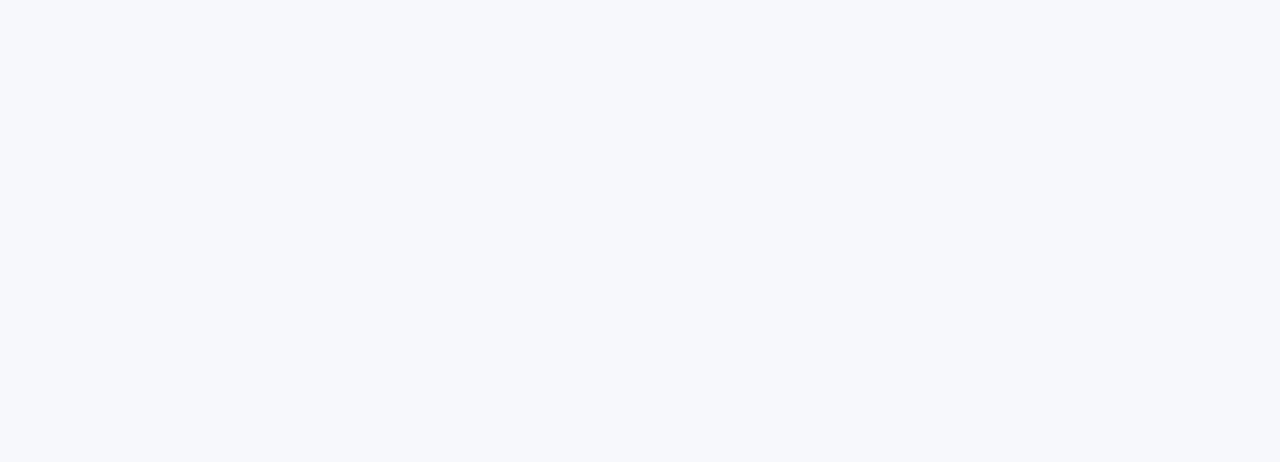
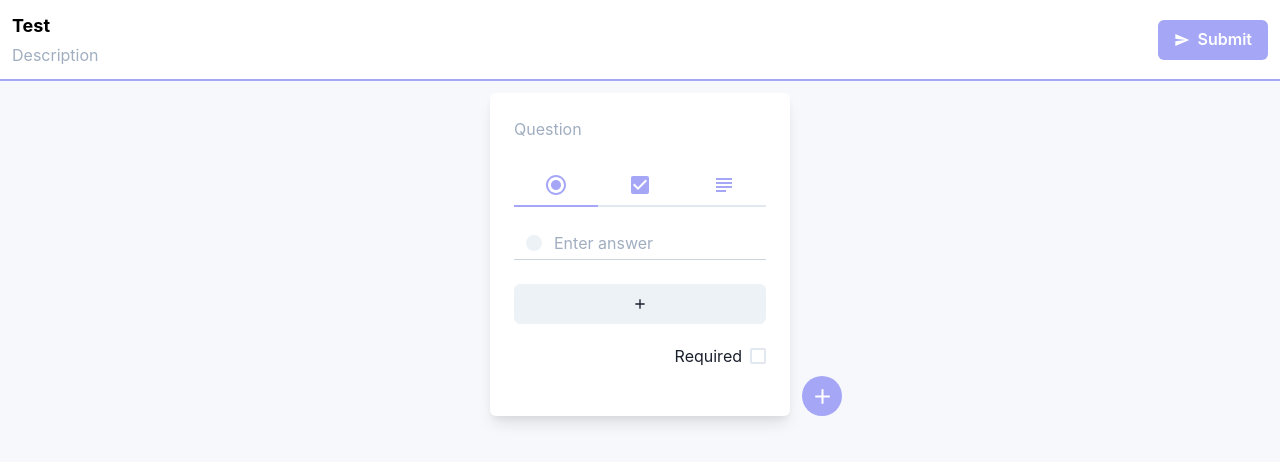
Before and after one commit to lm52738/Anketica, a React (Create React App) app in the folder client/: page /survey in a window 1280 px wide. Shown: the top 462 px of the page. Built offline with nearby package versions, Linux system fonts and the light colour scheme; no server answers.

Commit message:
ispunjavanje ankete (jos nije gotovo)

```diff
--- a/client/src/App.tsx
+++ b/client/src/App.tsx
@@ -6,6 +6,7 @@ import ProfilePage from "pages/ProfilePage";
 import Groups from "components/Groups";
 import React from "react";
 import { BrowserRouter as Router, Route, Switch } from "react-router-dom";
+import SurveyPage from "pages/SurveyPage";
 
 const theme = extendTheme({
   colors: {
@@ -40,6 +41,9 @@ export const App = () => {
           <Route path="/new-survey" exact>
             <NewSurvey />
           </Route>
+          <Route path="/survey" exact>
+            <SurveyPage />
+          </Route>
           <Route path="/profile" exact>
             <ProfilePage />
           </Route>
--- a/client/src/components/profileCreation/ProfileBody.tsx
+++ b/client/src/components/profileCreation/ProfileBody.tsx
@@ -16,34 +16,27 @@ import { MdClose } from "react-icons/md";
 import { useHistory } from "react-router";
 import { PrimaryButton, SecondaryButton } from "../shared/Buttons";
 import axios from "axios";
-import { BsFillPersonFill  } from "react-icons/bs";
+import { BsFillPersonFill } from "react-icons/bs";
 
 interface Props {
   switchFormMode: VoidFunction;
 }
 
 interface User {
-  id: number,
-  ime: string,
-  prezime: string,
-  mail: string,
-  datum_rod: Date,
-  rod: string,
-  password: string,
+  id: number;
+  ime: string;
+  prezime: string;
+  mail: string;
+  datum_rod: Date;
+  rod: string;
+  password: string;
 }
 
 export const ProfileView: FC<Props> = ({ switchFormMode }) => {
   var [user, setUser] = useState<User>();
 
   const getUserData = () => {
-    const token = JSON.parse(localStorage.getItem("user")!).token;
-    const headers = {
-      headers: {
-        Authorization: "Bearer " + token,
-      },
-    };
-
-    axios.get<User>("http://localhost:9000/profile", headers).then((response) => {
+    axios.get<User>("http://localhost:9000/profile").then((response) => {
       console.log(response.data);
       setUser(response.data);
     });
@@ -54,17 +47,12 @@ export const ProfileView: FC<Props> = ({ switchFormMode }) => {
   return (
     <>
       <Flex minW="full">
-          <BsFillPersonFill size = {50}/>
+        <BsFillPersonFill size={50} />
         <Text fontSize="3xl" fontWeight="bold">
           Your profile
         </Text>
       </Flex>
-        <VStack
-          as="form"
-          spacing="6"
-          align="start"
-          minW="full"
-        >
+      <VStack as="form" spacing="6" align="start" minW="full">
         <Box minW="full">
           <Text>First name:</Text>
           <Text>{user?.ime}</Text>
@@ -79,7 +67,7 @@ export const ProfileView: FC<Props> = ({ switchFormMode }) => {
         </Box>
         <Box minW="full">
           <Text>Date of Birth:</Text>
-              <Text>{user?.datum_rod.toString().substring(0,10)}</Text>
+          <Text>{user?.datum_rod.toString().substring(0, 10)}</Text>
         </Box>
         <Box minW="full">
           <Text>Gender:</Text>
@@ -107,14 +95,7 @@ export const ProfileForm: FC<Props> = ({ switchFormMode }) => {
   var [user, setUser] = useState<User>();
 
   const getUserData = () => {
-    const token = JSON.parse(localStorage.getItem("user")!).token;
-    const headers = {
-      headers: {
-        Authorization: "Bearer " + token,
-      },
-    };
-
-    axios.get<User>("http://localhost:9000/profile", headers).then((response) => {
+    axios.get<User>("http://localhost:9000/profile").then((response) => {
       console.log(response.data);
       setUser(response.data);
     });
@@ -134,12 +115,12 @@ export const ProfileForm: FC<Props> = ({ switchFormMode }) => {
       email: user?.mail,
       birthDay: user?.datum_rod,
       password: user?.password,
-      verifyPassword: user?.password
+      verifyPassword: user?.password,
     },
   });
 
   const [gender, setGender] = useState<GenderType>(() => {
-      if (user?.rod === "f"){
+    if (user?.rod === "f") {
       console.log("u ifu");
       return "female";
     } else if (user?.rod === "m") {
@@ -156,7 +137,7 @@ export const ProfileForm: FC<Props> = ({ switchFormMode }) => {
     const allData = {
       ...data,
       gender,
-      id
+      id,
     };
 
     const response = await axios.post("http://localhost:9000/profile", allData);
@@ -170,7 +151,6 @@ export const ProfileForm: FC<Props> = ({ switchFormMode }) => {
   };
 
   return (
-
     <>
       <Flex justify="space-between" minW="full">
         <Text fontSize="3xl" fontWeight="bold">
@@ -214,7 +194,7 @@ export const ProfileForm: FC<Props> = ({ switchFormMode }) => {
         </HStack>
         <Box minW="full">
           <FormLabel>E-mail</FormLabel>
-          <Input {...register("email")} type="email" value={user?.mail}/>
+          <Input {...register("email")} type="email" value={user?.mail} />
         </Box>
         <Box minW="full">
           <FormLabel>Birthday</FormLabel>
--- /dev/null
+++ b/client/src/components/shared/Utils.tsx
@@ -0,0 +1,23 @@
+import { useHistory, useLocation } from "react-router-dom";
+
+export const isAuthenticated: () => boolean = () => {
+  return localStorage.getItem("user") != null;
+};
+
+export const getUser = () => {
+  const user = localStorage.getItem("user");
+  if (user) {
+    return JSON.parse(user);
+  }
+};
+
+export const useRedirect = () => {
+  const { push } = useHistory();
+  const location = useLocation();
+
+  if (isAuthenticated() && location.pathname === "/") {
+    push("/landing-page");
+  } else if (!isAuthenticated() && location.pathname !== "/") {
+    push("/");
+  }
+};
--- a/client/src/components/survey_creation/SurveyHeader.tsx
+++ b/client/src/components/survey_creation/SurveyHeader.tsx
@@ -99,14 +99,7 @@ export const SurveyHeader = () => {
 
     console.log(allData);
 
-    const token = JSON.parse(localStorage.getItem("user")!).token;
-    const headers = {
-      headers: {
-        Authorization: "Bearer " + token,
-      },
-    };
-
-    await axios.post("http://localhost:9000/anketa", allData, headers);
+    await axios.post("http://localhost:9000/anketa", allData);
   });
 
   return (
--- /dev/null
+++ b/client/src/components/survey_form/SurveyFormBody.tsx
@@ -0,0 +1,29 @@
+import { Flex, VStack } from "@chakra-ui/react";
+import axios from "axios";
+import { EditableQuestion } from "components/survey_creation/EditableQuestion";
+import { emptyQuestion, useSurvey } from "context/Survey";
+import React, { useEffect } from "react";
+
+export const SurveyFormBody = () => {
+  const { questions } = useSurvey();
+
+  useEffect(() => {
+    const getSurveyQuestions = async () => {
+      const response = await axios.get(`http://localhost:9000/anketa/${5}`);
+
+      console.log(response.data);
+    };
+
+    getSurveyQuestions();
+  }, []);
+
+  return (
+    <Flex direction="column" p="3">
+      <VStack maxW="300px" mx="auto" align="start" spacing="6">
+        {questions.map((question, i) => {
+          return <EditableQuestion {...emptyQuestion} index={0} />;
+        })}
+      </VStack>
+    </Flex>
+  );
+};
--- /dev/null
+++ b/client/src/components/survey_form/SurveyFormHeader.tsx
@@ -0,0 +1,55 @@
+import { Box, Flex, Text } from "@chakra-ui/layout";
+import { useSurvey } from "context/Survey";
+import React from "react";
+import { MdSend } from "react-icons/md";
+import { PrimaryButton } from "../shared/Buttons";
+
+const unfocusedFormTitleStyles = {
+  color: "black",
+  fontWeight: "bold",
+  fontSize: "lg",
+};
+
+const unfocusedFormDescriptionStyles = {
+  color: "gray.400",
+  fontSize: "md",
+};
+
+export const SurveyFormHeader = () => {
+  const { questions } = useSurvey();
+
+  //TODO nece se slati questions nego answers
+  const sendSurvey = () => {
+    console.log(questions);
+    // await axios.post("http://localhost:9000/anketa", allData);
+  };
+
+  return (
+    <>
+      <Flex
+        as="header"
+        p="3"
+        bg="white"
+        borderBottom="2px"
+        borderBottomColor="primary-60"
+        align="center"
+      >
+        <Flex bg="white" direction="column">
+          <Text {...unfocusedFormTitleStyles}>Test</Text>
+          <Box h="1" />
+          <Text {...unfocusedFormDescriptionStyles}>Description</Text>
+        </Flex>
+        <Box ml="auto">
+          <PrimaryButton
+            leftIcon={<MdSend />}
+            onClick={() => {
+              sendSurvey();
+            }}
+          >
+            Submit
+          </PrimaryButton>
+        </Box>
+      </Flex>
+    </>
+  );
+};
--- a/client/src/index.tsx
+++ b/client/src/index.tsx
@@ -4,6 +4,9 @@ import ReactDOM from "react-dom";
 import { App } from "./App";
 import reportWebVitals from "./reportWebVitals";
 import * as serviceWorker from "./serviceWorker";
+
+import axios from "axios";
+import { getUser } from "components/shared/Utils";
 
 ReactDOM.render(
   <React.StrictMode>
@@ -12,6 +15,21 @@ ReactDOM.render(
   </React.StrictMode>,
   document.getElementById("root")
 );
+
+axios.interceptors.request.use((config) => {
+  const user = getUser();
+
+  if (user) {
+    return {
+      ...config,
+      headers: {
+        Authorization: `Bearer ${user.token}`,
+      },
+    };
+  } else {
+    return config;
+  }
+});
 
 // If you want your app to work offline and load faster, you can change
 // unregister() to register() below. Note this comes with some pitfalls.
--- /dev/null
+++ b/client/src/pages/SurveyPage.tsx
@@ -0,0 +1,18 @@
+import { Flex } from "@chakra-ui/layout";
+import { SurveyFormBody } from "components/survey_form/SurveyFormBody";
+import { SurveyFormHeader } from "components/survey_form/SurveyFormHeader";
+import { SurveyProvider } from "context/Survey";
+import React, { FC } from "react";
+
+const SurveyPage: FC = () => {
+  return (
+    <SurveyProvider>
+      <Flex as="form" direction="column">
+        <SurveyFormHeader />
+        <SurveyFormBody />
+      </Flex>
+    </SurveyProvider>
+  );
+};
+
+export default SurveyPage;
```
Also changed, not shown: 1 other file (tests, documents, lock files or other folders). Lines whose indentation alone changed are shown as unchanged.
